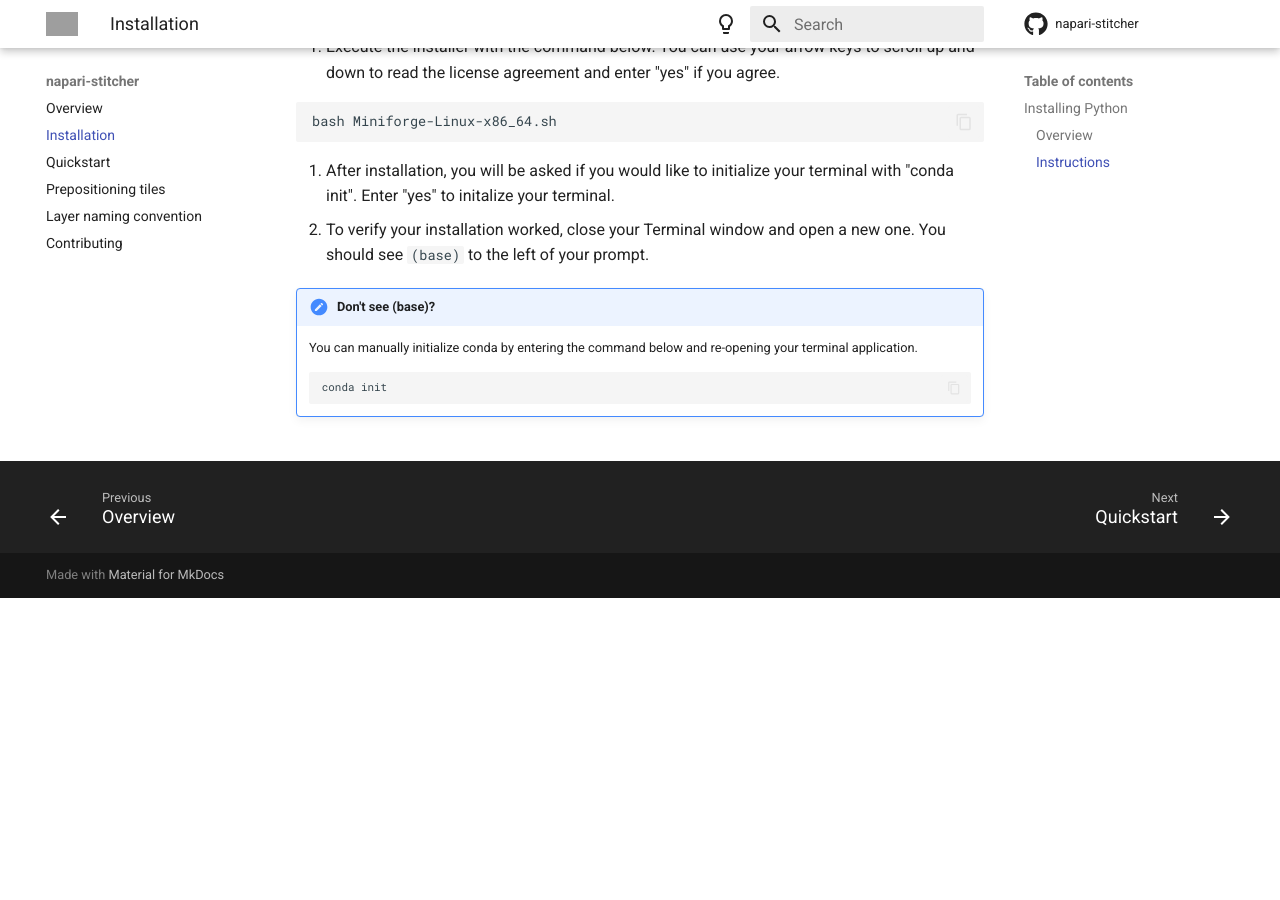
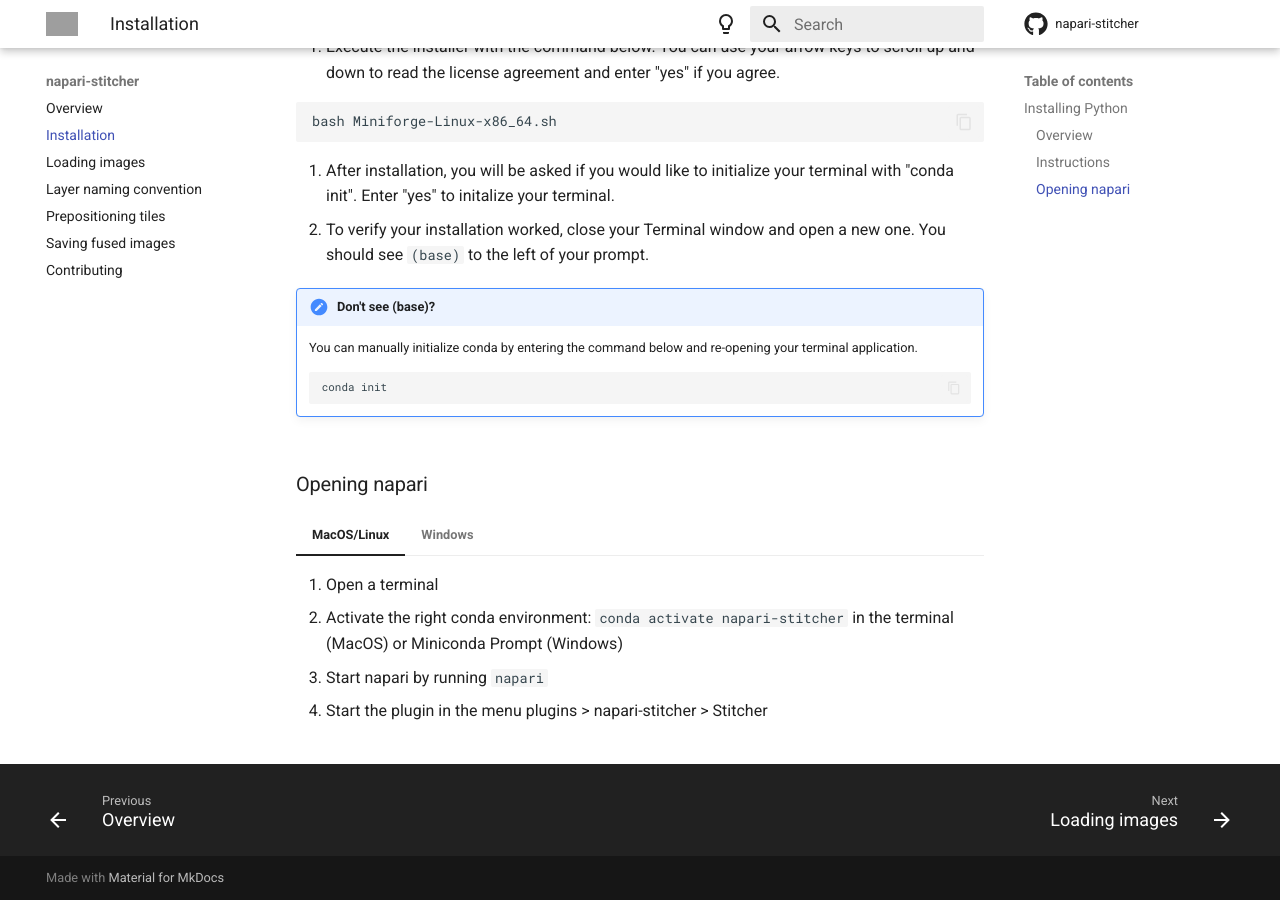
Before and after one commit to multiview-stitcher/napari-stitcher, an MkDocs documentation site: the page built from docs/installation.md, in a window 1280 px wide and 900 px high, scrolled down 1112 px. Built offline with MkDocs 1.6.1 and Material for MkDocs 9.7.7, drawn with Linux system fonts in a browser that asks for light colours; comment, search, counter and statistics services are not loaded; the version menu is left out; before the commit the page ends 1710 px from its top, so only the background shows below that; grey boxes are pictures that could not be loaded.

Commit message:
Updated docs

```diff
--- a/docs/installation.md
+++ b/docs/installation.md
@@ -109,3 +109,18 @@
     2. Scroll down to the "Miniforge" header of the "Downloads" section. Click the link to download link for `Miniforge-Windows-x86_64`.
     3. Find the file you downloaded (Miniforge-Windows-x86_64.exe) and double click to execute it. Follow the instructions to complete the installation.
     4. Once the installation has completed, you can verify it was correctly installed by searching for the "miniforge prompt" in your Start menu.
+
+
+### Opening napari
+
+=== "MacOS/Linux"
+    1. Open a terminal
+    - Activate the right conda environment: `conda activate napari-stitcher` in the terminal (MacOS) or Miniconda Prompt (Windows)
+    - Start napari by running `napari`
+    - Start the plugin in the menu plugins > napari-stitcher > Stitcher
+
+=== "Windows"
+    1. Open the Miniconda Prompt (Windows)
+    - Activate the right conda environment: `conda activate napari-stitcher`
+    - Start napari by running `napari`
+    - Start the plugin in the menu plugins > napari-stitcher > Stitcher
--- a/mkdocs.yml
+++ b/mkdocs.yml
@@ -48,9 +48,10 @@
 nav:
   - index.md
   - installation.md
-  - quickstart.md
+  - loading.md
+  - naming_convention.md
   - prearrangement.md
-  - naming_convention.md
+  - writing.md
   - contributing.md
 
 theme:
```
Also changed, not shown: docs/index.md (+7 -0 lines), docs/loading.md (added, +14 -0 lines), docs/quickstart.md (deleted, +0 -35 lines), docs/writing.md (added, +7 -0 lines).
